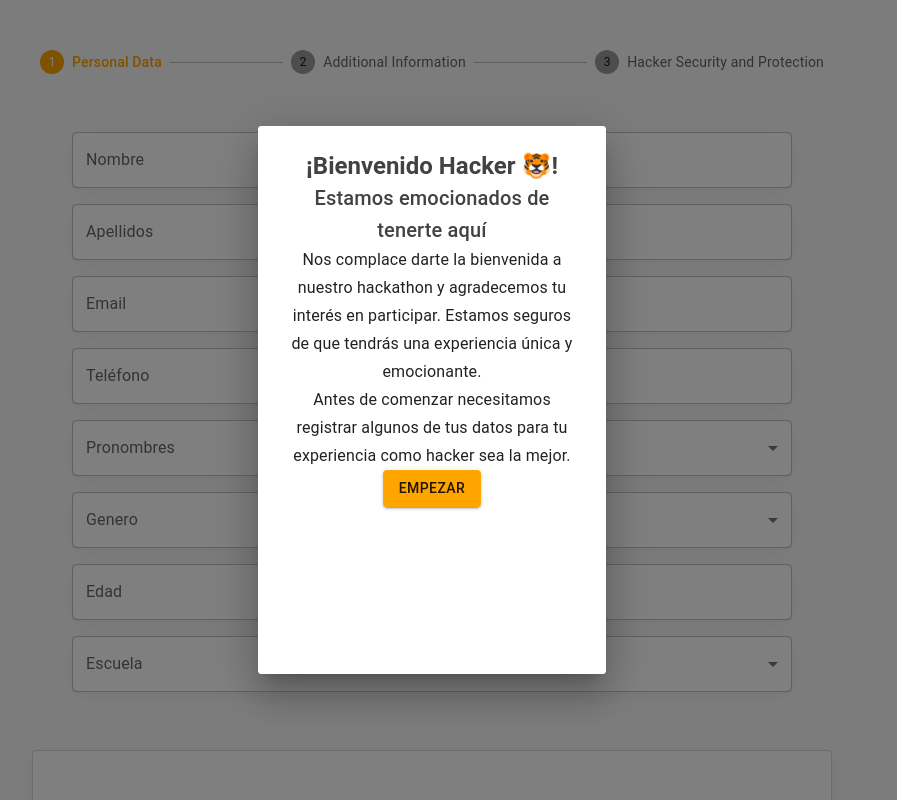
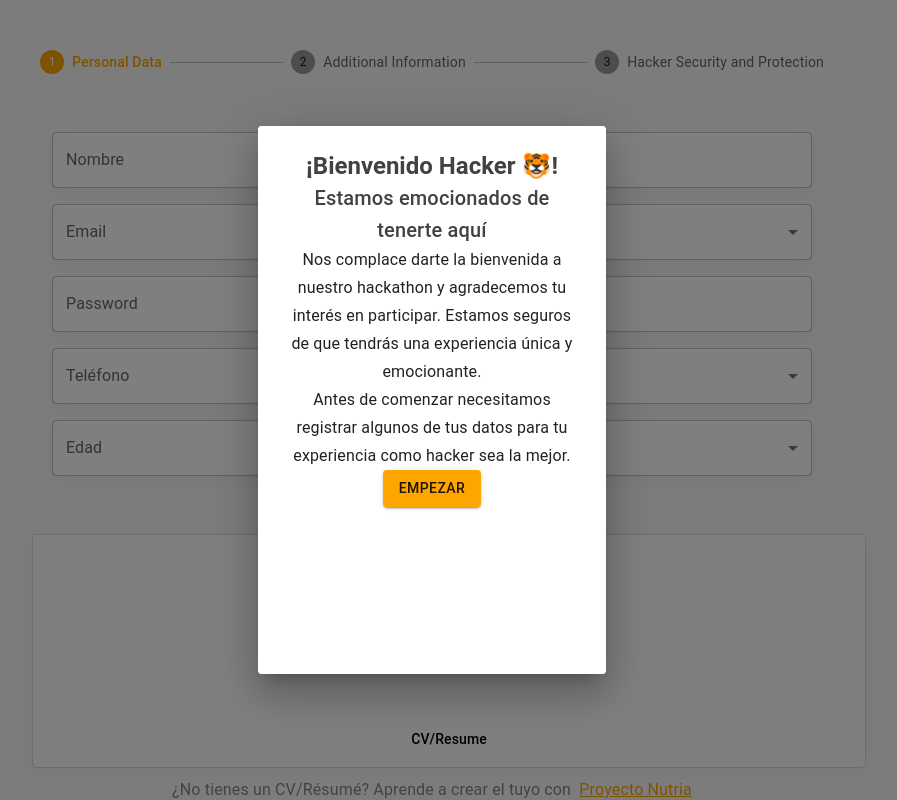
Before and after one commit to Bisontech1/tigre-hacks, a Next.js app: page /dashboard/register in a window 1280 px wide. Shown: the top 800 px of the page, without its empty margins (208-1105 px from the left). Built offline with nearby package versions, Linux system fonts and the light colour scheme.

Commit message:
Se añade registro de usuarios

```diff
--- a/app/components/register/PersonalData/index.js
+++ b/app/components/register/PersonalData/index.js
@@ -21,7 +21,10 @@ const PersonalData = (props) => {
     universitySpecification,
     setUniversitySpecification,
     university,
-
+    password,
+    setPassword,
+    confirmPassword ,
+    setConfirmPassword,
     setUniversity,
     name,
     setName,
@@ -44,7 +47,7 @@ const PersonalData = (props) => {
           "& .MuiGrid-item": { display: "flex", justifyContent: "center" },
         }}
       >
-        <Grid item xl={6} sm={12}>
+        <Grid item md={6} xs={12}>
           <TextField
             value={name}
             onChange={(e) => {
@@ -53,7 +56,7 @@ const PersonalData = (props) => {
             label="Nombre"
           />
         </Grid>
-        <Grid item xl={6} sm={12}>
+        <Grid item md={6} xs={12}>
           <TextField
             value={lastname}
             onChange={(e) => {
@@ -72,7 +75,7 @@ const PersonalData = (props) => {
           "& .MuiGrid-item": { display: "flex", justifyContent: "center" },
         }}
       >
-        <Grid item xl={6} sm={12}>
+        <Grid item md={6} xs={12}>
           <TextField
             value={email}
             onChange={(e) => {
@@ -81,46 +84,7 @@ const PersonalData = (props) => {
             label="Email"
           />
         </Grid>
-        <Grid item xl={6} sm={12}>
-          <TextField
-            value={phoneNumber}
-            onChange={(e) => {
-              setPhoneNumber(e.target.value);
-            }}
-            label="Teléfono"
-          />
-        </Grid>
-      </Grid>
-
-      <Grid
-        container
-        justifyContent="center"
-        alignItems="center"
-        sx={{
-          "& .MuiGrid-item": { display: "flex", justifyContent: "center" },
-        }}
-      >
-        <Grid item xl={6} sm={12}>
-          <FormControl fullWidth>
-            <InputLabel>Pronombres</InputLabel>
-            <Select
-              value={pronoun}
-              label="Pronombres"
-              onChange={(e) => setPronoun(e.target.value)}
-            >
-              <MenuItem value="She/Her">She/Her</MenuItem>
-              <MenuItem value="He/Him">He/Him</MenuItem>
-              <MenuItem value="They/Them">They/Them</MenuItem>
-              <MenuItem value="She/They">She/They</MenuItem>
-              <MenuItem value="He/They">He/They</MenuItem>
-              <MenuItem value="Prefer Not to Answer">
-                Prefer Not to Answer
-              </MenuItem>
-              <MenuItem value="Other">Other</MenuItem>
-            </Select>
-          </FormControl>
-        </Grid>
-        <Grid item xl={6} sm={12}>
+        <Grid item md={6} xs={12}>
           <FormControl fullWidth>
             <InputLabel>Genero</InputLabel>
             <Select
@@ -153,6 +117,7 @@ const PersonalData = (props) => {
           </FormControl>
         </Grid>
       </Grid>
+
       <Grid
         container
         justifyContent="center"
@@ -161,7 +126,77 @@ const PersonalData = (props) => {
           "& .MuiGrid-item": { display: "flex", justifyContent: "center" },
         }}
       >
-        <Grid item xl={6} sm={12}>
+        <Grid item md={6} xs={12}>
+          <TextField
+            value={password}
+            type="password"
+            onChange={(e) => {
+              setPassword(e.target.value);
+            }}
+            label="Password"
+          />
+        </Grid>
+        <Grid item md={6} xs={12}>
+          <TextField
+            value={confirmPassword}
+            type="password"
+            onChange={(e) => {
+              setConfirmPassword(e.target.value);
+            }}
+            error={confirmPassword && password != confirmPassword}
+            helperText={confirmPassword && password != confirmPassword ? "Contraseñas no coinciden" : ""}
+            label="Confirm Password"
+          />
+        </Grid>
+      </Grid>
+
+      <Grid
+        container
+        justifyContent="center"
+        alignItems="center"
+        sx={{
+          "& .MuiGrid-item": { display: "flex", justifyContent: "center" },
+        }}
+      >
+        <Grid item md={6} xs={12}>
+          <TextField
+            value={phoneNumber}
+            onChange={(e) => {
+              setPhoneNumber(e.target.value);
+            }}
+            label="Teléfono"
+          />
+        </Grid>
+        <Grid item md={6} xs={12}>
+          <FormControl fullWidth>
+            <InputLabel>Pronombres</InputLabel>
+            <Select
+              value={pronoun}
+              label="Pronombres"
+              onChange={(e) => setPronoun(e.target.value)}
+            >
+              <MenuItem value="She/Her">She/Her</MenuItem>
+              <MenuItem value="He/Him">He/Him</MenuItem>
+              <MenuItem value="They/Them">They/Them</MenuItem>
+              <MenuItem value="She/They">She/They</MenuItem>
+              <MenuItem value="He/They">He/They</MenuItem>
+              <MenuItem value="Prefer Not to Answer">
+                Prefer Not to Answer
+              </MenuItem>
+              <MenuItem value="Other">Other</MenuItem>
+            </Select>
+          </FormControl>
+        </Grid>
+      </Grid>
+      <Grid
+        container
+        justifyContent="center"
+        alignItems="center"
+        sx={{
+          "& .MuiGrid-item": { display: "flex", justifyContent: "center" },
+        }}
+      >
+        <Grid item md={6} xs={12}>
           <TextField
             value={age}
             onChange={(e) => {
@@ -170,7 +205,8 @@ const PersonalData = (props) => {
             label="Edad"
           />
         </Grid>
-        <Grid item xl={6} sm={12}>
+
+        <Grid item md={6} xs={12}>
           <FormControl fullWidth>
             <InputLabel>Escuela</InputLabel>
             <Select
@@ -202,6 +238,8 @@ const PersonalData = (props) => {
             )}
           </FormControl>
         </Grid>
+      </Grid>
+
       <Grid
         container
         justifyContent="center"
@@ -237,7 +275,6 @@ const PersonalData = (props) => {
           </Typography>
         </Grid>
       </Grid>
-      </Grid>
     </>
   );
 };
--- a/app/dashboard/register/page.js
+++ b/app/dashboard/register/page.js
@@ -9,6 +9,7 @@ import AdditionalInfo from "../../components/register/AdditionalInfo";
 import HackerSecurity from "../../components/register/HackerSecurity";
 import WelcomeModal from "../../components/register/WelcomeDialog";
 import { User } from "models/user";
+import { authService, usersDatabase } from "services/firebase";
 
 const user = new User();
 
@@ -25,6 +26,7 @@ const PersonalDataForm = () => {
   const [email, setEmail] = useState("");
   const [phoneNumber, setPhoneNumber] = useState("");
   const [age, setAge] = useState("");
+  const [password, setPassword] = useState("");
 
   const [diet, setDiet] = useState("");
   const [dietSpecifications, setDietSpecifications] = useState("");
@@ -42,6 +44,8 @@ const PersonalDataForm = () => {
   const [agreesToShareInfo, setAgreesToShareInfo] = useState(false);
   const [agreesToSendMail, setAgreesToSendMail] = useState(false);
 
+  const [confirmPassword, setConfirmPassword] = useState("");
+
   const isNextButtonDisabled = {
     0: () => {
       if (
@@ -51,9 +55,13 @@ const PersonalDataForm = () => {
         !user.university ||
         !user.pronouns ||
         !user.gender ||
-        !user.age
+        !user.age ||
+        !user.password ||
+        !confirmPassword
       )
         return true;
+
+      if (password != confirmPassword) return true;
 
       return false;
     },
@@ -107,6 +115,7 @@ const PersonalDataForm = () => {
     user.genderSpecification = genderSpecification;
     user.university = university;
     user.universitySpecification = universitySpecification;
+    user.password = password;
 
     user.dietRestricions = diet;
     user.dietSpecifications = dietSpecifications;
@@ -165,8 +174,13 @@ const PersonalDataForm = () => {
     setActiveStep(activeStep - 1);
   };
 
-  const handleRegistration = () => {
-    //TODO
+  const handleRegistration = async () => {
+    const registeredUser = await authService.register(
+      user.email,
+      user.password
+    );
+    user.id = registeredUser.uid;
+    await usersDatabase.add(user);
   };
   const getStepContent = (step) => {
     switch (step) {
@@ -223,6 +237,15 @@ const PersonalDataForm = () => {
             setUniversitySpecification={(value) => {
               user.universitySpecification = value;
               setUniversitySpecification(value);
+            }}
+            password={password}
+            setPassword={(value) => {
+              user.password = value;
+              setPassword(value);
+            }}
+            confirmPassword={confirmPassword}
+            setConfirmPassword={(value) => {
+              setConfirmPassword(value);
             }}
           />
         );
--- a/app/layout.js
+++ b/app/layout.js
@@ -8,6 +8,7 @@ const metadata = {
   icon: "./tiger.png",
 };
 
+
 export default function RootLayout({ children }) {
   return (
     <html lang="en">
--- a/app/models/user.js
+++ b/app/models/user.js
@@ -1,25 +1,27 @@
 export class User {
-  name;
-  lastname;
-  email;
-  phoneNumber;
-  pronouns;
-  gender;
-  genderSpecification;
-  age;
-  cvUrl;
-  university;
-  universitySpecification;
-  dietRestricions;
-  dietSpecifications;
-  shirtSize;
-  identifyAsGroup;
-  race;
-  raceSpecification;
-  maxStudies;
-  mainStudyArea;
-  mainStudyAreaSpecification;
-  agreesToConductCode;
-  agreesToShareInfo;
-  agreesToSendMail;
+  id = null;
+  name = null;
+  lastname = null;
+  email = null;
+  phoneNumber = null;
+  pronouns = null;
+  gender = null;
+  genderSpecification = null;
+  age = null;
+  cvUrl = null;
+  university = null;
+  universitySpecification = null;
+  dietRestricions = null;
+  dietSpecifications = null;
+  shirtSize = null;
+  identifyAsGroup = null;
+  race = null;
+  raceSpecification = null;
+  maxStudies = null;
+  mainStudyArea = null;
+  mainStudyAreaSpecification = null;
+  agreesToConductCode = null;
+  agreesToShareInfo = null;
+  agreesToSendMail = null;
+  password = null;
 }
--- /dev/null
+++ b/app/services/firebase.js
@@ -0,0 +1,8 @@
+import { initializeApp } from "firebase/app";
+import { UserDatabase } from "./firebaseDB";
+import { FirebaseAuth } from "./firebaseAuth";
+
+const firebaseApp = initializeApp(process.env.firebase);
+
+export const authService = new FirebaseAuth(firebaseApp);
+export const usersDatabase = new UserDatabase(firebaseApp);
--- /dev/null
+++ b/app/services/firebaseAuth.js
@@ -0,0 +1,17 @@
+import { createUserWithEmailAndPassword, getAuth } from "firebase/auth";
+
+export class FirebaseAuth {
+  auth;
+  constructor(app) {
+    this.auth = getAuth(app);
+  }
+
+  async register(email, password) {
+    const credential = await createUserWithEmailAndPassword(
+      this.auth,
+      email,
+      password
+    );
+    return credential.user;
+  }
+}
--- /dev/null
+++ b/app/services/firebaseDB.js
@@ -0,0 +1,27 @@
+import { child, getDatabase, push, ref, set } from "firebase/database";
+
+class FirebaseDatabase {
+  table;
+
+  constructor(app, tableName) {
+    const database = getDatabase(app);
+    this.table = ref(database, tableName);
+  }
+
+  async add(data) {
+    const newElement = await push(this.table);
+    data.id = newElement.key;
+    await set(child(this.table, data.id), data);
+  }
+}
+
+export class UserDatabase extends FirebaseDatabase {
+  constructor(app) {
+    super(app, "users");
+  }
+
+  async add(data) {
+    data.password = null;
+    await set(child(this.table,data.id),data)
+  }
+}
--- a/next.config.js
+++ b/next.config.js
@@ -3,6 +3,17 @@ const nextConfig = {
   experimental: {
     appDir: true,
   },
-}
+  env: {
+    firebase: {
+      apiKey: "AIzaSyAf1aN9feQTTVkBQBQJIfMq199Ff-65HjU",
+      authDomain: "tigrehacks-72818.firebaseapp.com",
+      projectId: "tigrehacks-72818",
+      storageBucket: "tigrehacks-72818.appspot.com",
+      messagingSenderId: "700985272275",
+      appId: "1:700985272275:web:341ee055bc2f6fc71af126",
+      databaseURL:"https://tigrehacks-72818-default-rtdb.firebaseio.com/"
+    },
+  },
+};
 
-module.exports = nextConfig
+module.exports = nextConfig;
--- a/package.json
+++ b/package.json
@@ -19,7 +19,10 @@
     "eslint": "8.36.0",
     "eslint-config-next": "13.2.4",
     "firebase": "^9.20.0",
+<<<<<<< HEAD
     "fs": "^0.0.1-security",
+=======
+>>>>>>> c893673 (Se añade registro de usuarios)
     "leaflet": "^1.9.3",
     "next": "13.2.4",
     "papaparse": "^5.4.1",
```
Also changed, not shown: 1 other file (tests, documents, lock files or other folders). Lines whose indentation alone changed are shown as unchanged.
